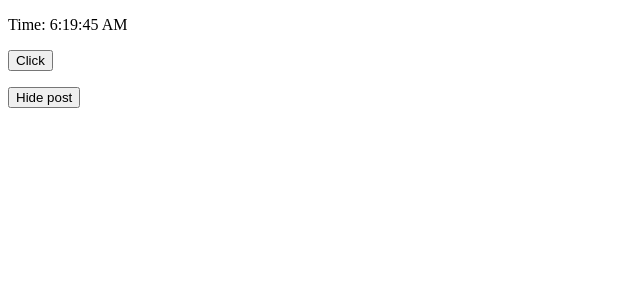
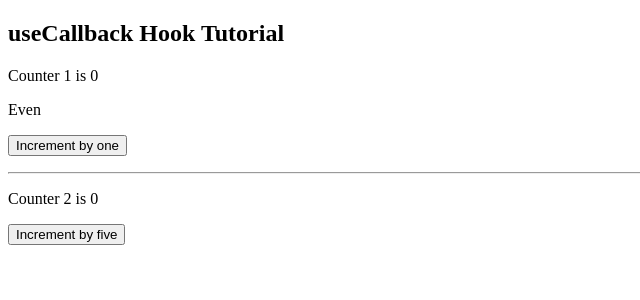
Before and after one commit to learnwithsumit/think-in-a-react-way, a React (Create React App) app: page / in a window 1280 px wide. Shown: the top 300 px of the page, without its empty margins (0-640 px from the left). Built offline with nearby package versions, Linux system fonts and the light colour scheme.

Commit message:
added lesson-21 source code

```diff
--- a/src/App.js
+++ b/src/App.js
@@ -1,17 +1,37 @@
-import { useState } from 'react';
-import MyComponent from './components/MyComponent';
+import { useCallback, useMemo, useState } from 'react';
+import Button from './components/Button';
+import ShowCount from './components/ShowCount';
+import Title from './components/Title';
 
-export default function App() {
-    const [show, setShow] = useState(true);
+function App() {
+    const [count1, setCount1] = useState(0);
+    const [count2, setCount2] = useState(0);
+
+    const incrementByOne = useCallback(() => {
+        setCount1((prevCount) => prevCount + 1);
+    }, []);
+
+    const incrementByFive = useCallback(() => {
+        setCount2((prevCount) => prevCount + 5);
+    }, []);
+
+    const isEvenOrOdd = useMemo(() => {
+        let i = 0;
+        while (i < 1000000000) i += 1; // costly operation
+        return count1 % 2 === 0;
+    }, [count1]);
 
     return (
         <div className="app">
-            <div>{show && <MyComponent />}</div>
-            <p>
-                <button type="button" onClick={() => setShow((prevShow) => !prevShow)}>
-                    {show ? 'Hide post' : 'Show post'}
-                </button>
-            </p>
+            <Title />
+            <ShowCount count={count1} title="Counter 1" />
+            <span>{isEvenOrOdd ? 'Even' : 'Odd'}</span>
+            <Button handleClick={incrementByOne}>Increment by one</Button>
+            <hr />
+            <ShowCount count={count2} title="Counter 2" />
+            <Button handleClick={incrementByFive}>Increment by five</Button>
         </div>
     );
 }
+
+export default App;
--- /dev/null
+++ b/src/components/Button.js
@@ -0,0 +1,15 @@
+import React from 'react';
+
+function Button({ handleClick, children }) {
+    console.log(`rendering button ${children}`);
+
+    return (
+        <p>
+            <button type="button" onClick={handleClick}>
+                {children}
+            </button>
+        </p>
+    );
+}
+
+export default React.memo(Button);
--- a/src/components/MyComponent.js
+++ /dev/null
@@ -1,42 +0,0 @@
-import { useEffect, useState } from 'react';
-
-export default function MyComponent() {
-    const [count, setCount] = useState(0);
-    const [date, setDate] = useState(new Date());
-
-    const tick = () => {
-        console.log(`clock ticking!`);
-        setDate(new Date());
-    };
-
-    useEffect(() => {
-        console.log('updating document title');
-        document.title = `Clicked ${count} times`;
-    }, [count]);
-
-    useEffect(() => {
-        console.log('starting timer');
-        const interval = setInterval(tick, 1000);
-
-        // do the cleanup - stop the timer
-        return () => {
-            console.log('component unmounted');
-            clearInterval(interval);
-        };
-    }, []);
-
-    const addClick = () => {
-        setCount((prevCount) => prevCount + 1);
-    };
-
-    return (
-        <div>
-            <p>Time: {date.toLocaleTimeString()}</p>
-            <p>
-                <button type="button" onClick={addClick}>
-                    Click
-                </button>
-            </p>
-        </div>
-    );
-}
--- /dev/null
+++ b/src/components/ShowCount.js
@@ -0,0 +1,13 @@
+import React from 'react';
+
+function ShowCount({ count, title }) {
+    console.log(`rendering ${title}....`);
+
+    return (
+        <p>
+            {title} is {count}
+        </p>
+    );
+}
+
+export default React.memo(ShowCount);
--- /dev/null
+++ b/src/components/Title.js
@@ -0,0 +1,9 @@
+import React from 'react';
+
+function Title() {
+    console.log('rendering title...');
+
+    return <h2>useCallback Hook Tutorial</h2>;
+}
+
+export default React.memo(Title);
```
Also changed, not shown: src/components/MyComponentClass.js (deleted, +0 -53 lines), src/index-sumit.js (deleted, +0 -61 lines), 1 other file (tests, documents, lock files or other folders).
